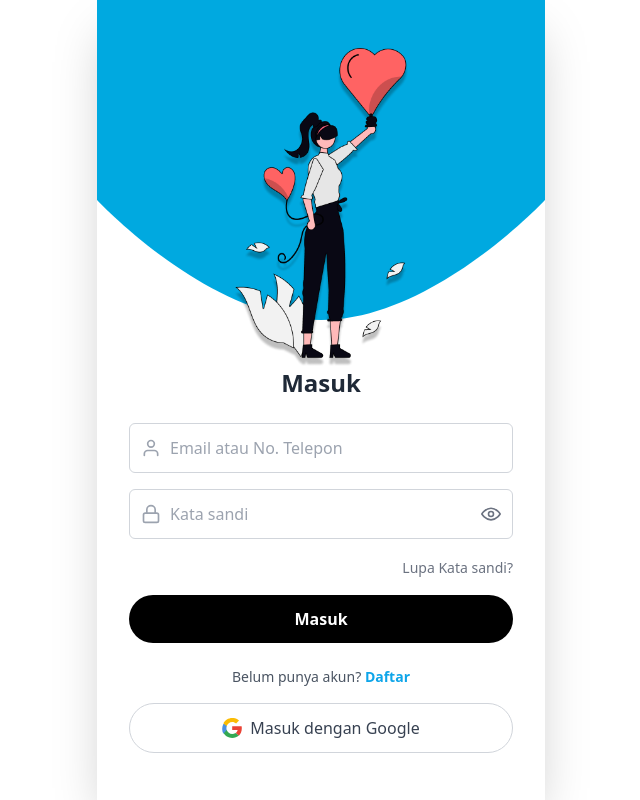
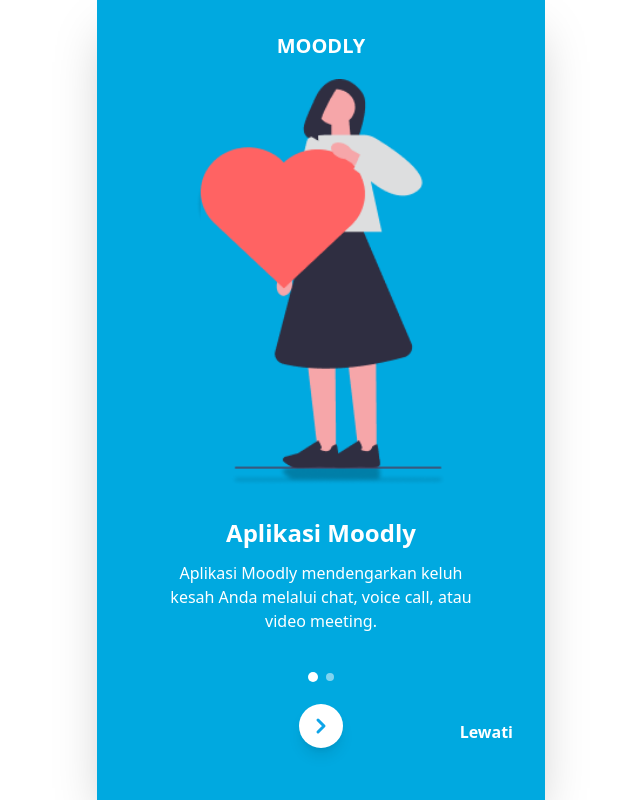
Before and after one commit to yogawahyu454/moodly-app, a React (Vite) app in the folder moodly-client/: page / in a window 1280 px wide. Before the commit this address led to /login. Shown: the whole page, without its empty margins (319-959 px from the left). Built offline with nearby package versions, Linux system fonts and the light colour scheme; no server answers.

Commit message:
merubah route

```diff
--- a/moodly-client/src/router/index.jsx
+++ b/moodly-client/src/router/index.jsx
@@ -5,9 +5,9 @@
 // Import semua halaman dari folder auth
 import LoginPage from "../pages/auth/LoginPage";
 import RegisterPage from "../pages/auth/RegisterPage";
-import ForgotPasswordPage from "../pages/auth/ForgotPassword"; // Dulu namanya ForgotPassword
-import ResetPasswordPage from "../pages/auth/ResetPassword"; // Dulu namanya ResetPassword
-// ... import halaman lain jika diperlukan
+import ForgotPasswordPage from "../pages/auth/ForgotPassword";
+import ResetPasswordPage from "../pages/auth/ResetPassword";
+import OnboardingPage from "../pages/auth/Onboarding"; // <-- 1. TAMBAHKAN IMPORT INI
 
 // Placeholder for Dashboard
 const Dashboard = () => {
@@ -39,6 +39,7 @@
     return (
         <Routes>
             {/* == RUTE PUBLIK UNTUK AUTENTIKASI == */}
+            <Route path="/" element={<OnboardingPage />} /> {/* <-- 2. TAMBAHKAN RUTE INI */}
             <Route path="/login" element={<LoginPage />} />
             <Route path="/register" element={<RegisterPage />} />
             <Route path="/forgot-password" element={<ForgotPasswordPage />} />
@@ -55,8 +56,8 @@
                 }
             />
 
-            {/* Rute default, arahkan ke dashboard jika sudah login, atau ke login jika belum */}
-            <Route path="*" element={<Navigate to="/dashboard" />} />
+            {/* Rute default, arahkan ke halaman utama (onboarding) jika URL tidak ditemukan */}
+            <Route path="*" element={<Navigate to="/" />} /> {/* <-- 3. UBAH RUTE INI */}
         </Routes>
     );
 };
```
